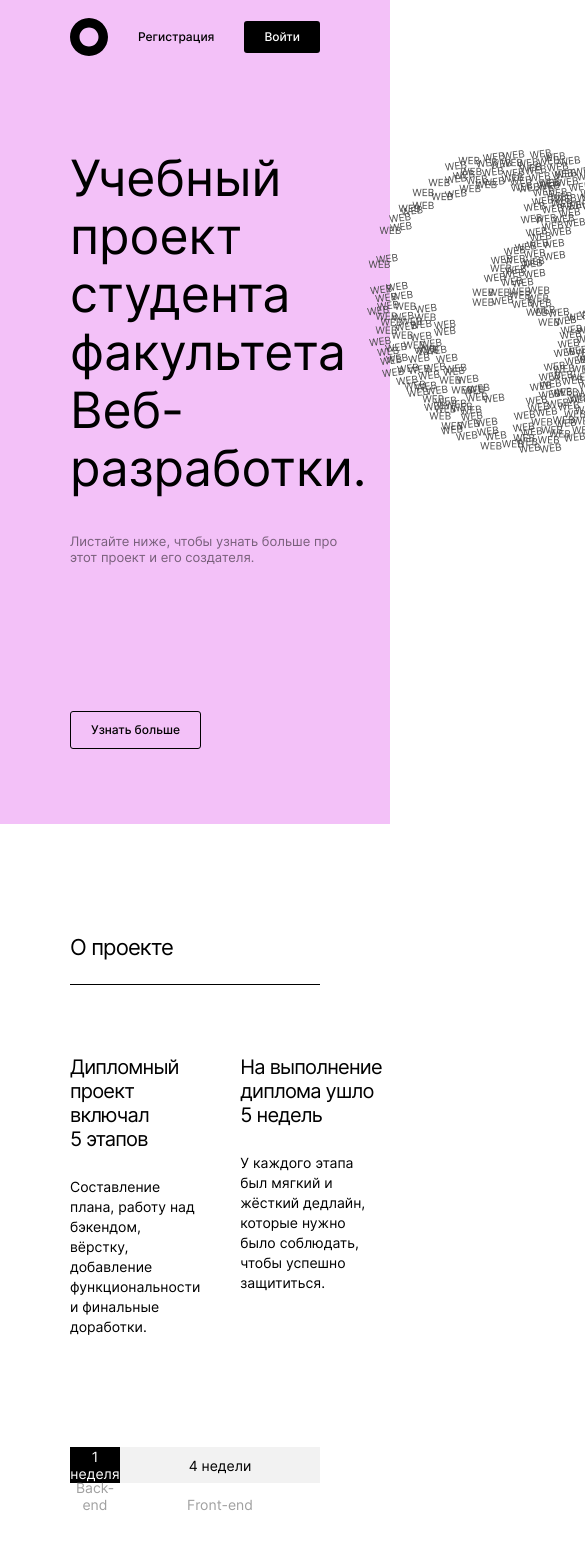
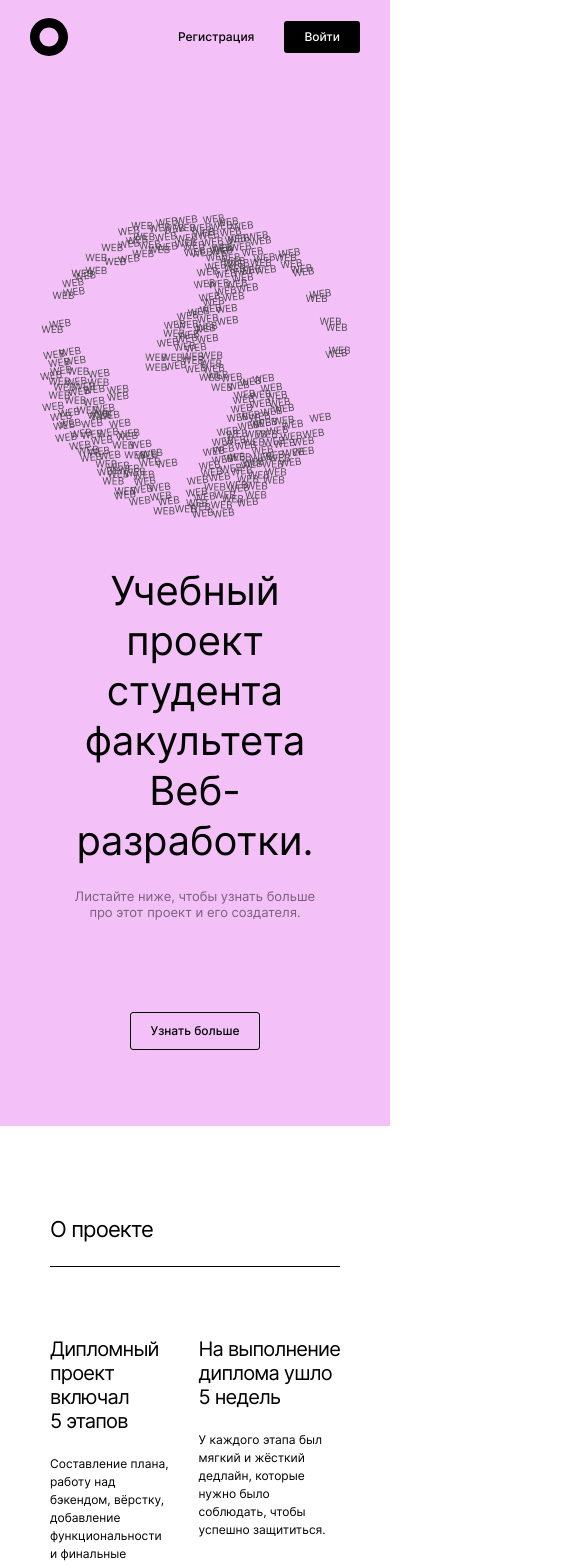
Before and after one commit to BLYADERUINER/movies-explorer-frontend, a React (Create React App) app: page / in a window 390 px wide. Shown: the top 1565 px of the page, 585 px wide, since content can reach past the window. Built offline with nearby package versions, Linux system fonts and the light colour scheme.

Commit message:
feat: adaptive Main on tablet

```diff
--- a/src/components/Footer/Footer.css
+++ b/src/components/Footer/Footer.css
@@ -38,3 +38,9 @@
   line-height: 16px;
   color: #000000;
 }
+
+@media screen and (max-width: 780px) {
+  .footer {
+    padding: 79px 30px 20px;
+  }
+}
--- a/src/components/Main/AboutMe/AboutMe.css
+++ b/src/components/Main/AboutMe/AboutMe.css
@@ -7,6 +7,7 @@
   flex-direction: row;
   justify-content: space-between;
   padding: 66px 0 0;
+  gap: 49px;
 }
 
 .aboutme__container {
@@ -47,3 +48,35 @@
   height: 327px;
   border-radius: 10px;
 }
+
+@media screen and (max-width: 780px) {
+  .aboutme {
+    padding: 90px 50px 90px;
+  }
+
+  .aboutme__container {
+    max-width: 364px;
+  }
+
+  .aboutme__name {
+    font-size: 40px;
+    line-height: 40px;
+  }
+
+  .aboutme__status {
+    font-size: 12px;
+    line-height: 18px;
+    margin-top: 16px;
+  }
+
+  .aboutme__text {
+    font-size: 12px;
+    line-height: 18px;
+    margin: 20px 0 87px;
+  }
+
+  .aboutme__image {
+    width: 255px;
+    height: 307px;
+  }
+}
--- a/src/components/Main/AboutProject/AboutProject.css
+++ b/src/components/Main/AboutProject/AboutProject.css
@@ -7,11 +7,14 @@
   display: flex;
   flex-direction: row;
   padding: 70px 0 110px;
+  justify-content: space-between;
   gap: 40px;
 }
 
 .abproject__passed {
-  max-width: 550px;
+  display: flex;
+  flex-direction: column;
+  gap: 26px;
 }
 
 .abproject__title {
@@ -26,7 +29,7 @@
   font-weight: 400;
   font-size: 14px;
   line-height: 20px;
-  margin: 26px 0 0;
+  margin: 0;
 }
 
 .abproject__container-line {
@@ -64,3 +67,23 @@
   bottom: -30px;
   color: #a0a0a0;
 }
+
+@media screen and (max-width: 780px) {
+  .abproject {
+    padding: 90px 50px 121px;
+  }
+
+  .abproject__container {
+    padding-bottom: 93px;
+    gap: 30px;
+  }
+
+  .abproject__passed {
+    gap: 22px;
+  }
+
+  .abproject__text {
+    font-size: 12px;
+    line-height: 18px;
+  }
+}
--- a/src/components/Main/Portfolio/Portfolio.css
+++ b/src/components/Main/Portfolio/Portfolio.css
@@ -41,3 +41,18 @@
   width: 30px;
   height: 60px;
 }
+
+@media screen and (max-width: 780px) {
+  .aboutme__portfolio {
+    margin-top: 90px;
+  }
+
+  .aboutme__link {
+    font-size: 28px;
+    line-height: 50px;
+  }
+
+  .aboutme__link-icon {
+    width: 27px;
+  }
+}
--- a/src/components/Main/Promo/Promo.css
+++ b/src/components/Main/Promo/Promo.css
@@ -44,3 +44,35 @@
   width: 310px;
   height: 304px;
 }
+
+@media screen and (max-width: 780px) {
+  .header {
+    flex-direction: column-reverse;
+    align-items: center;
+    padding: 158px 44px 76px;
+  }
+
+  .header__container {
+    display: flex;
+    flex-direction: column;
+    align-items: center;
+  }
+
+  .header__title {
+    font-weight: 400;
+    font-size: 40px;
+    line-height: 50px;
+    text-align: center;
+    margin-top: 48px;
+  }
+
+  .header__text {
+    width: 260px;
+    margin-top: 22px;
+    text-align: center;
+  }
+
+  .header__button {
+    margin-top: 92px;
+  }
+}
--- a/src/components/Main/Techs/Techs.css
+++ b/src/components/Main/Techs/Techs.css
@@ -53,3 +53,30 @@
   text-align: center;
   letter-spacing: -0.04em;
 }
+
+@media screen and (max-width: 780px) {
+  .techs {
+    padding: 90px 50px;
+  }
+
+  .techs__container {
+    margin-top: 80px;
+    gap: 22px;
+  }
+
+  .techs__text {
+    font-size: 12px;
+    line-height: 18px;
+  }
+
+  .techs__list {
+    margin-top: 83px;
+  }
+
+  .techs__list-item{
+    font-size: 12px;
+    line-height: 15px;
+    width: 84px;
+    height: 57px;
+  }
+}
--- a/src/components/NavTab/NavTab.css
+++ b/src/components/NavTab/NavTab.css
@@ -66,3 +66,9 @@
   background: #f9f9f9;
   border-radius: 4px;
 }
+
+@media screen and (max-width: 780px) {
+  .navigation {
+    padding: 18px 30px 0;
+  }
+}
```
